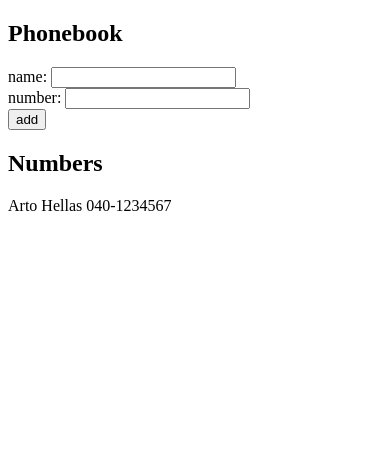
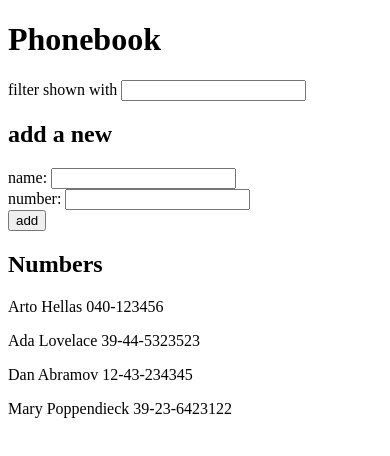
Before and after one commit to giauhuynhtn/Fullstackopen, a React (Create React App) app in the folder part2/part2b/: page / in a window 390 px wide. Shown: the top 456 px of the page. Built offline with nearby package versions, Linux system fonts and the light colour scheme.

Commit message:
part2b 2.9* The phonebook Step4

```diff
--- a/part2/part2b/src/App.js
+++ b/part2/part2b/src/App.js
@@ -1,12 +1,26 @@
 import { useState } from 'react'
+
+const ShowNumbers = ({newFilter, persons}) => {
+  if (newFilter==='') {
+    return persons.map(person => (<p key={person.name}>{person.name} {person.number}</p>))
+  }
+  else {
+    return persons
+    .filter(person=>person.name.toLowerCase().includes(newFilter.toLowerCase()))
+    .map(person => (<p key={person.name}>{person.name} {person.number}</p>))
+  }
+}
 
 const App = () => {
   const [persons, setPersons] = useState([
-    { name: 'Arto Hellas',
-      number: '040-1234567' }
+    { name: 'Arto Hellas', number: '040-123456', id: 1 },
+    { name: 'Ada Lovelace', number: '39-44-5323523', id: 2 },
+    { name: 'Dan Abramov', number: '12-43-234345', id: 3 },
+    { name: 'Mary Poppendieck', number: '39-23-6423122', id: 4 }
   ])
   const [newName, setNewName] = useState('')
   const [newNumber, setNewNumber] = useState('')
+  const [newFilter, setNewFilter] = useState('')
 
   const handleSubmit = (event) => {
     event.preventDefault()
@@ -26,7 +40,16 @@ const App = () => {
 
   return (
     <div>
-      <h2>Phonebook</h2>
+      <h1>Phonebook</h1>
+      <form>
+        <div>
+          filter shown with <input
+          type="text"
+          value={newFilter}
+          onChange={(e)=>setNewFilter(e.target.value)}/>
+        </div>
+      </form>
+      <h2>add a new</h2>
       <form>
         <div>
           name: <input
@@ -47,7 +70,8 @@ const App = () => {
         </div>
       </form>
       <h2>Numbers</h2>
-        {persons.map(person => (<p key={person.name}>{person.name} {person.number}</p>))}
+        {/* {persons.map(person => (<p key={person.name}>{person.name} {person.number}</p>))} */}
+      <ShowNumbers newFilter={newFilter} persons={persons}/>
     </div>
   )
 }
```
